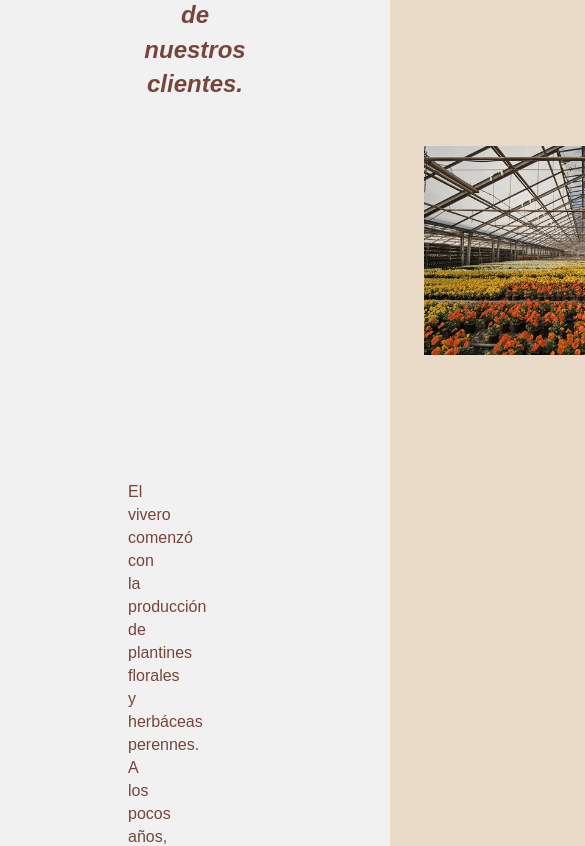
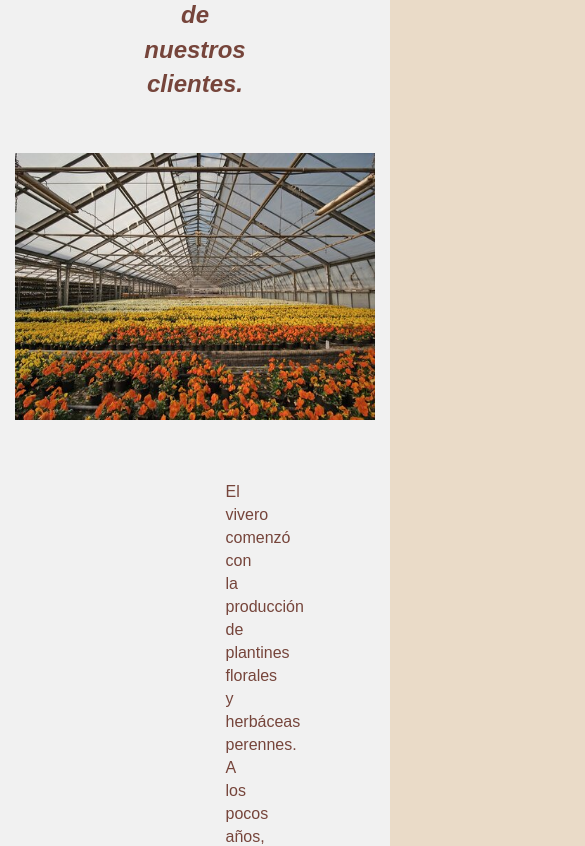
Before and after one commit to VillalbaAgustin/HojaVerde, a plain HTML site: page index.html in a window 390 px wide. Shown: the part 1580-2426 px from the top of the page, 585 px wide, since content can reach past the window. Drawn offline with Linux system fonts and the light colour scheme; a web font is replaced by a local one.

Commit message:
Arreglo del responsive del slider

```diff
--- a/index.html
+++ b/index.html
@@ -54,12 +54,12 @@
       </div>
       <div class="contenido1">
         <div class="slider contenido 1-1">
-          <ul>
-            <li><img src="./static/img/img1.png" alt="Forestales"></li>
-            <li><img src="./static/img/img2.png" alt="Invernáculo"></li>
-            <li><img src="./static/img/img3.png" alt="Frutales"></li>
-            <li><img src="./static/img/img4.png" alt="Sombráculo"></li>
-          </ul>
+          <div class="contenedor-slider">
+            <span><img src="./static/img/img1.png" alt="Forestales"></span>
+            <span><img src="./static/img/img2.png" alt="Invernáculo"></span>
+            <span><img src="./static/img/img3.png" alt="Frutales"></span>
+            <span><img src="./static/img/img4.png" alt="Sombráculo"></span>
+          </div>
         </div>
         <div class="contenido1-1">
           <p> El vivero comenzó con la producción de plantines florales y herbáceas perennes. A los pocos años, se sumaron a la producción los arbustos leñosos y semi leñosos, árboles frutales y forestales. Al estar inscriptos en el SENASA y el INASE (organismos estatales que regulan y controlan nuestra producción), podemos garantizar la sanidad de las mismas. Nuestra casa central está ubicada en el departamento de Junín de la provincia de Mendoza, con una superficie destinada a la producción de 25000 m2 distribuidos en 6000 m2 de invernáculos de última generación con apertura cenital. Con 8000 m2 de sombraculos y el resto utilizado para especies que requieren las condiciones de campo. En la casa central contamos con un stock permanente y variado de insumos para el jardín.</p>
--- a/static/css/style.css
+++ b/static/css/style.css
@@ -139,9 +139,11 @@ h1 {
   padding: 1rem 6rem;
 }
 
-.slider{
-  position: relative;
-  left: 24rem;
+
+.contenedor-slider{
+  display: flex;
+  justify-content: center;
+  align-content: center;
 }
 
 .contenido2, .contenido3 {
@@ -152,20 +154,20 @@ h1 {
 }
 
 .slider {
-  width: 80%;
+  width: 100%;
   max-width: 500px;
   height: 300px;
   overflow: hidden;
   margin: 0px 40px 10px;
 }
 
-.slider ul {
+.slider div {
   display: flex;
   padding: 0px;
   width: 400%;
   animation: deslizado 15s infinite alternate linear;
 }
-.slider li{
+.slider span{
   width: 100%;
   list-style: none;
 }
@@ -187,6 +189,13 @@ h1 {
 
   75%{margin-left: -300%;}
   100%{margin-left: -300%;}
+}
+
+.contenido1{
+  display: flex;
+  justify-content: center;
+  align-items: center;
+  flex-direction: column;
 }
 
 .contenido1-1 {
@@ -262,6 +271,7 @@ footer p{
     flex-wrap: wrap;
     margin: 2rem 0rem;
     perspective: 62.5rem;
+    gap: 0.5rem;
   }
 
   .card-flores{
@@ -343,6 +353,7 @@ display: flex;
   justify-content: space-around;
   margin: 2rem;
   padding-bottom: 3rem;
+  flex-wrap: wrap;
 }
 
 .card-service{
```
